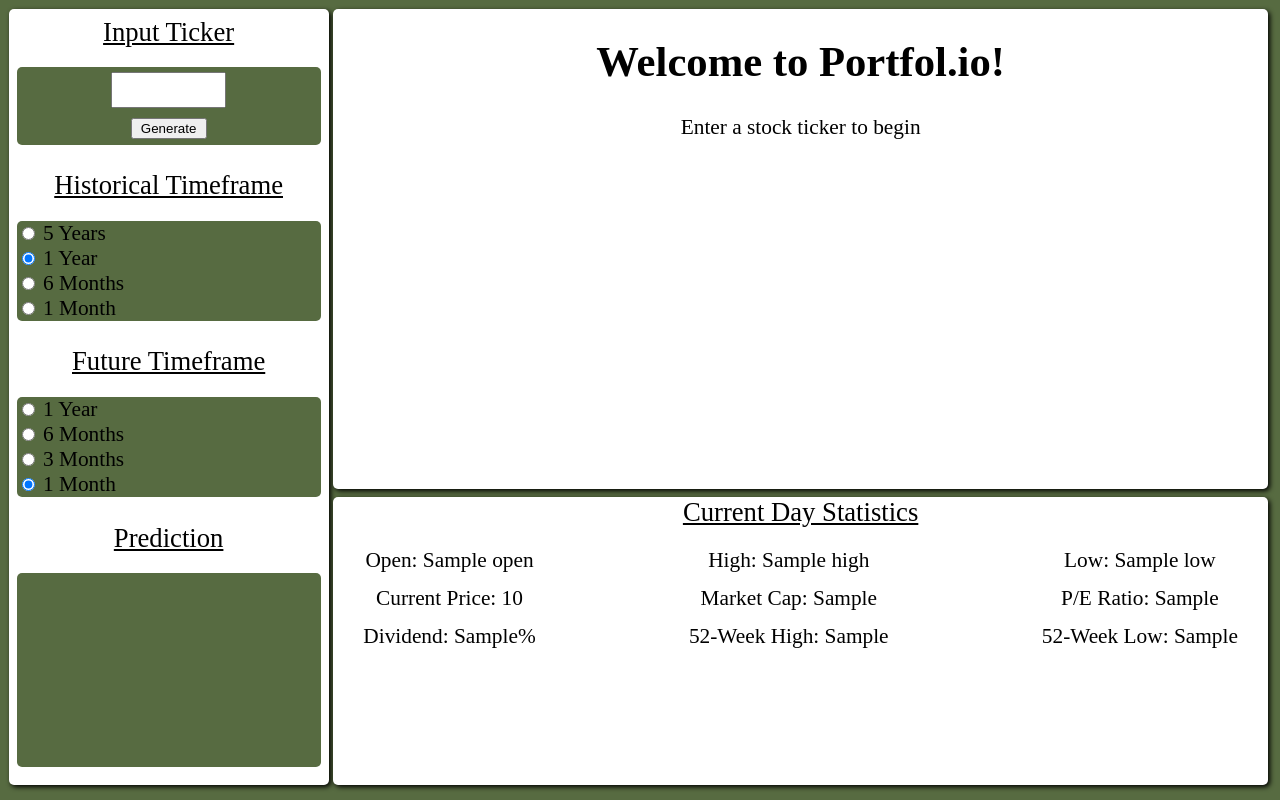
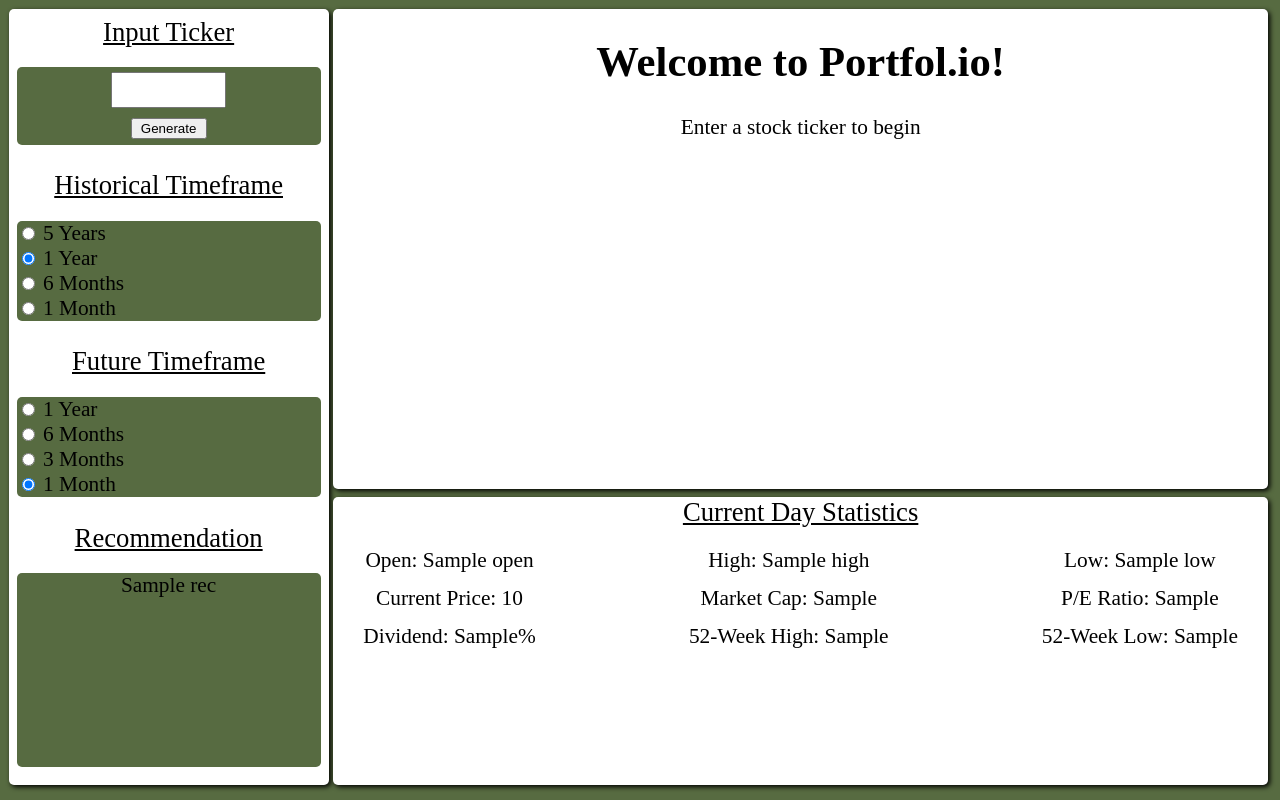
Before and after one commit to lywysocki/COMP4960---Portfol.io, a Django app: template stockmath/templates/index.html in a window 1280 px wide. Run offline with Django 4.2, Linux system fonts and the light colour scheme; tables that the repository leaves empty hold one stand-in row (values such as "Sample post"); the template is opened without the code that fills it: values that come from a table or form of the project are taken from there, most other values are stand-ins (such as "Sample title", 1, 10 or a date in 2020).

Commit message:
Integrated recommendation

```diff
--- a/stockmath/templates/index.html
+++ b/stockmath/templates/index.html
@@ -32,8 +32,10 @@
                     {{ form.future }}
                 </div>
                 <!-- PREDICTION BOX -->
-                <label for="predictiondiv" class="labelstyle">Prediction</label>
-                <div class="prediction style1" id="predictiondiv"></div>
+                <label for="predictiondiv" class="labelstyle">Recommendation</label>
+                <div class="prediction style1" id="predictiondiv" style="text-align: center;">
+                    {{ rec }}
+                </div>
             </div>
         </form>
         <div class="base2" id="graphdiv">
--- a/stockmath/views.py
+++ b/stockmath/views.py
@@ -19,7 +19,8 @@ def base_page(request):
             context['form'] = form
             context['ticker'] = form.cleaned_data['ticker'].upper()
             try:
-                context['pred_conf'] = do_forecast(form.cleaned_data['ticker'], form.cleaned_data['hist'], form.cleaned_data['future'])
+                conf_and_rec = do_forecast(form.cleaned_data['ticker'], form.cleaned_data['hist'], form.cleaned_data['future'])
+                context.update(**conf_and_rec)
             except ValueError as pred_err:
                 context['pred_err'] = str(pred_err)
                 render_page = 'error.html'
@@ -89,5 +90,5 @@ def do_forecast(ticker, hist, future):
     else:
         #should never run
         raise Exception("Invalid future timeframe selected!")
-    # returns confidence
+    # returns stats dictionary
     return forecast(ticker, (current_day-hist_day).days, (future_day-current_day).days)
```
Also changed, not shown: Algorithm/arima.py (+4 -6 lines), stockmath/static/graph.png.
